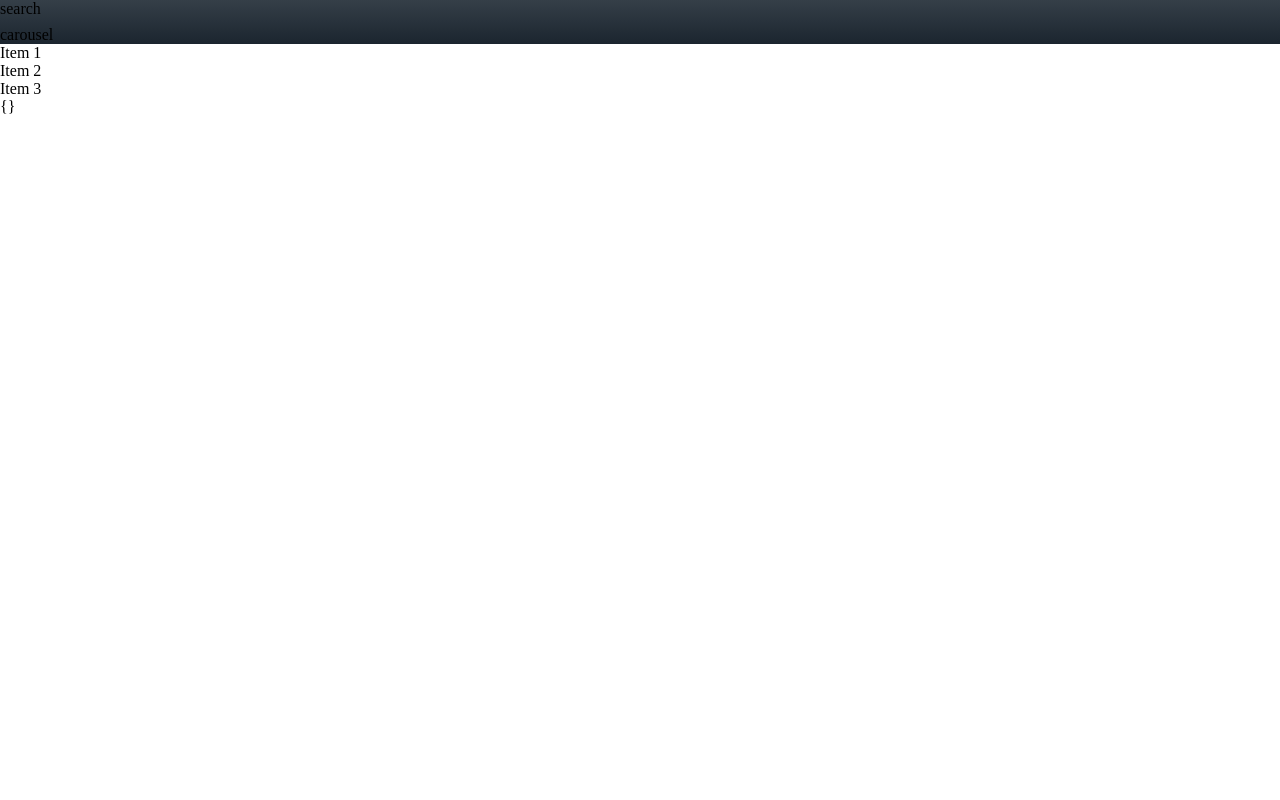
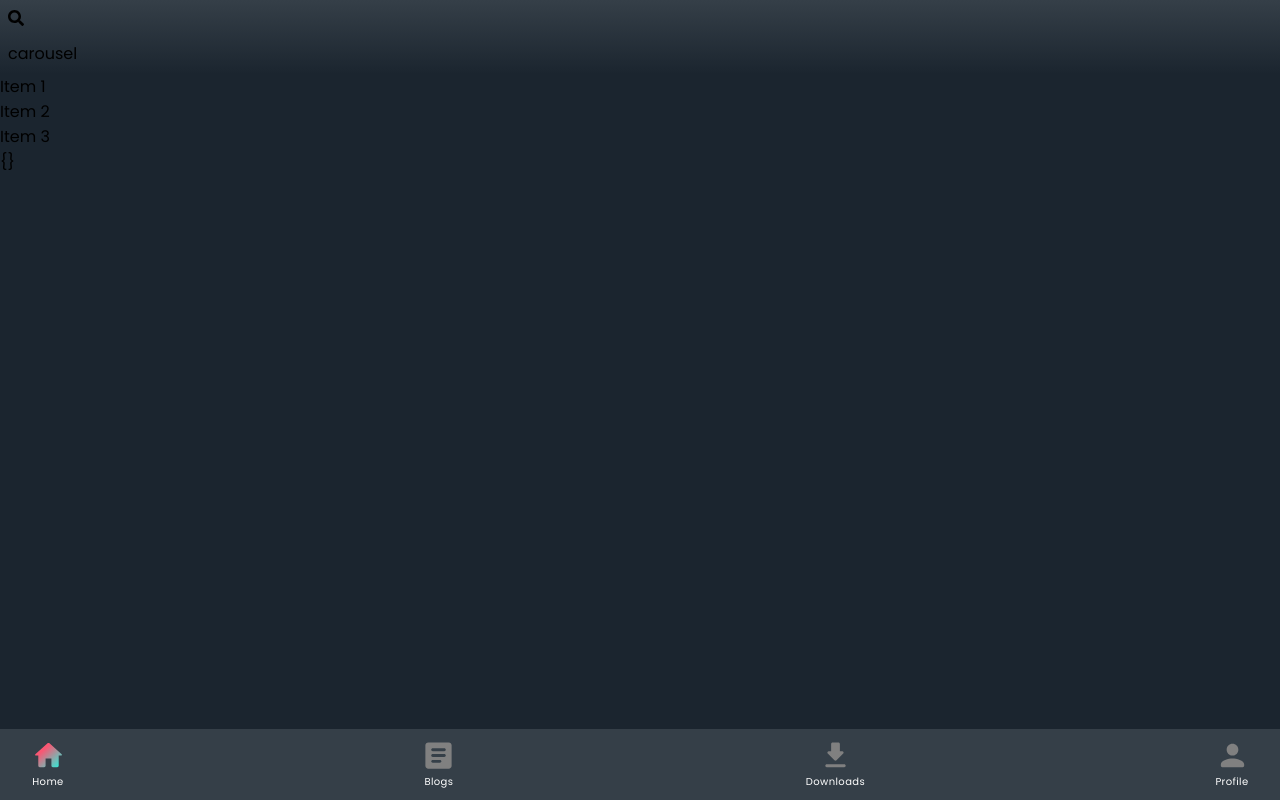
Before and after one commit to Ndbeloved/PWA_1, a React (Vite) app: page / in a window 1280 px wide. Built offline with nearby package versions, Linux system fonts and the light colour scheme.

Commit message:
feat/building bottom navigation

```diff
--- a/index.html
+++ b/index.html
@@ -4,7 +4,7 @@
     <meta charset="UTF-8" />
     <link rel="icon" type="image/svg+xml" href="/vite.svg" />
     <meta name="viewport" content="width=device-width, initial-scale=1.0" />
-    <meta  name="theme-color" content="#F95773" />
+    <meta  name="theme-color" content="#353F48" />
     <title>Trendy Movies</title>
   </head>
   <body>
--- a/package.json
+++ b/package.json
@@ -10,8 +10,14 @@
     "preview": "vite preview"
   },
   "dependencies": {
+    "@emotion/react": "^11.13.3",
+    "@emotion/styled": "^11.13.0",
+    "@mui/icons-material": "^6.1.0",
+    "@mui/material": "^6.1.0",
+    "@mui/styles": "^6.1.0",
     "react": "^18.3.1",
     "react-dom": "^18.3.1",
+    "react-icons": "^5.3.0",
     "react-router-dom": "^6.26.2",
     "redux": "^5.0.1"
   },
--- a/src/App.css
+++ b/src/App.css
@@ -5,8 +5,25 @@
     --pink-500: #F95773;
 }
 
+@font-face {
+    font-family: "Poppins";
+    src: url("assets/Poppins-regular.ttf");
+}
+
 *{
     padding: 0;
     margin: 0;
     box-sizing: border-box;
 }
+
+body{
+    position: relative;
+    background: var(--bg-500);
+    width: 100%;
+    font-family: "Poppins";
+}
+
+body div#root{
+    height: 100%;
+    /* color: #40e0d0; */
+}
--- /dev/null
+++ b/src/Components/IconButtonWithCaption/IconButtonWithCaption.jsx
@@ -0,0 +1,59 @@
+import React from 'react';
+import { Button, Box } from '@mui/material';
+import { styled } from '@mui/styles';
+
+const CustomButton = styled(Button)({
+    '& .MuiTouchRipple-root': {
+      color: 'grey', // Change ripple color to grey
+    },
+  });
+
+
+const IconButtonWithCaption = ({ isActive, label, Icon, onClick }) => {
+  return (
+    <CustomButton
+      sx={{
+        display: 'flex',
+        flexDirection: 'column',
+        alignItems: 'center',
+        justifyContent: 'center',
+        textTransform: 'none',
+        fontFamily: 'inherit',
+      }}
+      onClick={onClick}
+    >
+      <Box
+        sx={{
+          position: 'relative',
+          display: 'flex',
+          alignItems: 'center',
+          justifyContent: 'center',
+        }}
+      >
+        <Icon
+          sx={{
+            fontSize: 35,
+            fill: isActive ? 'url(#gradient)' : 'grey', // Icon color
+          }}
+        />
+        <svg width="0" height="0">
+          <linearGradient id="gradient" x1="0%" y1="0%" x2="100%" y2="100%">
+            <stop offset="30%" stopColor="#F95773" />
+            <stop offset="90%" stopColor="#40e0d0" />
+          </linearGradient>
+        </svg>
+      </Box>
+      <span
+        style={{
+          fontSize: 10,
+          marginTop: '0px',
+          color: "#fff",
+        }}
+      >
+        {label}
+      </span>
+    </CustomButton>
+  );
+};
+
+export default IconButtonWithCaption;
--- /dev/null
+++ b/src/Components/Modal/BottomNavigation/BottomNavigation.css
@@ -0,0 +1,11 @@
+.bottom-navigation{
+    position: fixed;
+    bottom: 0;
+    left: 0;
+    width: 100%;
+    padding: 0.2rem 1rem;
+    background: var(--bg-400);
+    display: flex;
+    flex-direction: row;
+    justify-content: space-between;
+}
--- /dev/null
+++ b/src/Components/Modal/BottomNavigation/BottomNavigation.jsx
@@ -0,0 +1,26 @@
+import { useState } from "react";
+import IconButtonWithCaption from "../../IconButtonWithCaption/IconButtonWithCaption"
+import "./BottomNavigation.css"
+import HomeIcon from '@mui/icons-material/HomeRounded';
+import UserIcon from "@mui/icons-material/PersonRounded"
+import DownloadIcon from "@mui/icons-material/DownloadRounded"
+import ArticleIcon from "@mui/icons-material/ArticleRounded"
+
+const BottomNavigation = () => {
+    const [activeEl, setActiveEl] = useState(0)
+
+    const handleClick = (e)=>{
+        alert("clicked")
+    }
+
+    return (
+        <footer className='bottom-navigation'>
+            <IconButtonWithCaption isActive={activeEl === 0} label="Home" Icon={HomeIcon} onClick={()=>{setActiveEl(0)}} />
+            <IconButtonWithCaption isActive={activeEl === 3} label="Blogs" Icon={ArticleIcon} onClick={()=>{setActiveEl(3)}} />
+            <IconButtonWithCaption isActive={activeEl === 1} label="Downloads" Icon={DownloadIcon} onClick={()=>{setActiveEl(1)}}/>
+            <IconButtonWithCaption isActive={activeEl === 2} label="Profile" Icon={UserIcon} onClick={()=>{setActiveEl(2)}} />
+        </footer>
+    )
+}
+
+export default BottomNavigation
--- a/src/Components/Navigation/Navigation.css
+++ b/src/Components/Navigation/Navigation.css
@@ -4,4 +4,6 @@ nav.navigation-bar{
     flex-direction: column;
     gap: 0.5rem;
     background: linear-gradient(0deg, var(--bg-500), var(--bg-400));
+    padding: 0.5rem;
+    /* box-shadow: 0px 1px 8px rgba(0, 0, 0, 0.3); */
 }
--- a/src/Components/Navigation/Navigation.jsx
+++ b/src/Components/Navigation/Navigation.jsx
@@ -1,9 +1,14 @@
+import { FaSearch } from "react-icons/fa"
 import "./Navigation.css"
 
 const Navigation = () => {
     return (
         <nav className="navigation-bar">
-            <div className="row-1">search</div>
+            <div className="row-1">
+                <div className="search-bar">
+                    <FaSearch />
+                </div>
+            </div>
             <div className="row-2">carousel</div>
         </nav>
     )
--- a/src/Pages/Home/Home.jsx
+++ b/src/Pages/Home/Home.jsx
@@ -3,6 +3,7 @@ import "../Styles/Home.css"
 import Modal from "../../Components/Modal/Modal"
 import { useEffect, useState } from "react"
 import Navigation from "../../Components/Navigation/Navigation"
+import BottomNavigation from "../../Components/Modal/BottomNavigation/BottomNavigation"
 
 const Home = () => {
     const location = useLocation()
@@ -30,8 +31,9 @@ const Home = () => {
     }, [location.pathname])
 
     return (
+        <>
+        <Navigation />
         <section className="home-wrapper">
-            <Navigation />
             <ul>
                 <li onClick={()=> handleItemClick(1)}>Item 1</li>
                 <li onClick={()=> handleItemClick(2)}>Item 2</li>
@@ -47,6 +49,8 @@ const Home = () => {
                 />
             )}
         </section>
+        <BottomNavigation />
+        </>
     )
 }
 
```
Also changed, not shown: src/Components/IconButtonWithCaption/IconButtonWithCaption.css (added), src/assets/Poppins-regular.ttf (added), 1 other file (tests, documents, lock files or other folders).
